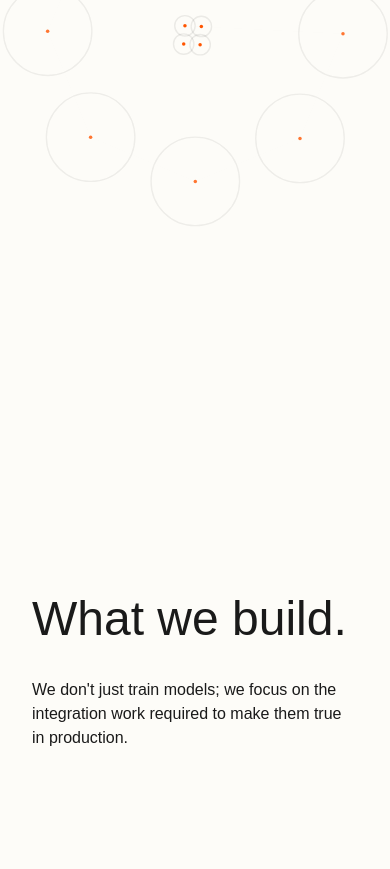
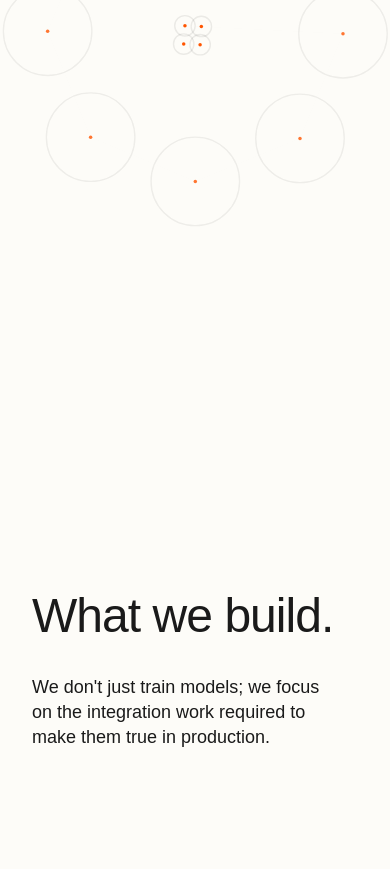
Before and after one commit to pendulum-ai/Pagenineteen2, a React (Vite) app: page / in a window 390 px wide. Shown: the part 2035-2904 px from the top of the page. Built offline with nearby package versions, Linux system fonts and the light colour scheme; a web font is replaced by a local one.

Commit message:
feat(home): finalize home page v1.0 - fluid typography and responsive scaling

```diff
--- a/src/components/sections/ScrollSection.css
+++ b/src/components/sections/ScrollSection.css
@@ -30,7 +30,8 @@
   justify-content: center;
   padding-left: var(--layout-padding-x);
   padding-right: var(--space-md);
-  max-width: 550px;
+  /* Unlocked width: Allow it to grow on large screens (was 550px) */
+  max-width: clamp(550px, 45vw, 900px);
 
   /* Text styling */
   color: var(--color-text);
@@ -39,30 +40,56 @@
   pointer-events: none; /* Let clicks pass through to potential interactive elements if any */
 }
 
+/*
+   SCALING LOGIC:
+   We use the global fluid variables which are already clamped (e.g., --text-h2, --text-display).
+   They scale from a base size up to a large desktop size.
+   On 4K screens, they will hit their upper bound, which is much larger than the previous fixed sizes.
+*/
+
 .scroll-text-block h3 {
+  /* Was fixed --text-h2. Now ensuring it uses the fluid variable correctly */
   font-size: var(--text-h2);
   font-family: var(--font-main);
   font-weight: 500;
   margin-bottom: var(--space-sm);
   line-height: 1.1;
   pointer-events: auto; /* Re-enable text selection */
+  /* Ensure it doesn't break words unnecessarily on huge text */
+  text-wrap: balance;
+  /* Visual enhancement: Slightly tighter tracking for large display text */
+  letter-spacing: -0.02em;
 }
 
 .scroll-text-block p {
-  font-size: var(--text-h3); /* Slightly larger for readability */
+  /* Use fluid body-lg for better readability on large screens */
+  font-size: var(--text-body-lg);
   color: var(--color-text-secondary);
   line-height: 1.5;
   pointer-events: auto; /* Re-enable text selection */
+  max-width: 90%; /* Prevent lines from getting unreadably long (80-100 chars perfect) */
+  text-wrap: pretty;
 }
 
-/* Intro specific overrides */
+/* Intro specific overrides ("What we build") */
+.scroll-text-block.intro-block {
+   /* Allow the intro to be even wider if needed for the "2 lines" goal */
+   max-width: clamp(600px, 50vw, 1200px);
+}
+
 .scroll-text-block.intro-block p {
-  font-size: var(--text-body-lg);
+  /* Intro subtext needs to be large and legible */
+  font-size: clamp(1.125rem, 1.5vw, 1.75rem); /* Custom fluid scale for this specific intro */
   color: var(--color-text);
+  line-height: 1.4;
 }
+
 .scroll-text-block.intro-block h3 {
-  font-size: var(--text-display);
+  /* The massive "What we build" title */
+  font-size: var(--text-display); /* Scales from 3rem -> 8rem */
   margin-bottom: var(--space-md);
+  /* Force it to try to stay on 2 lines where possible */
+  white-space: pre-line; /* Respects manual breaks if data has them, otherwise wraps */
 }
 
 /* --- Right Column: Visual (Sticky) --- */
```
